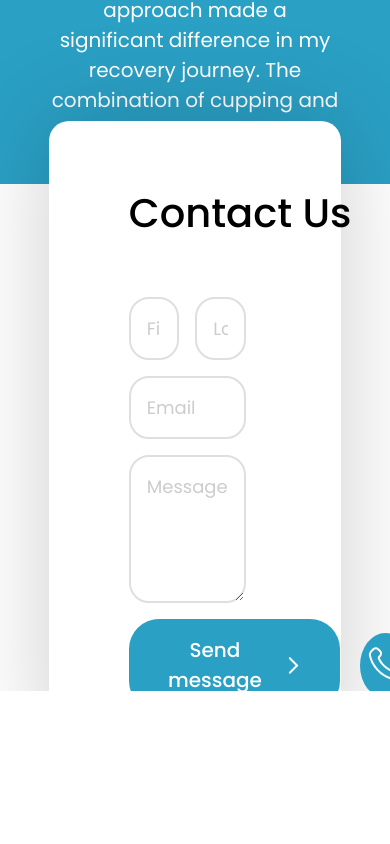
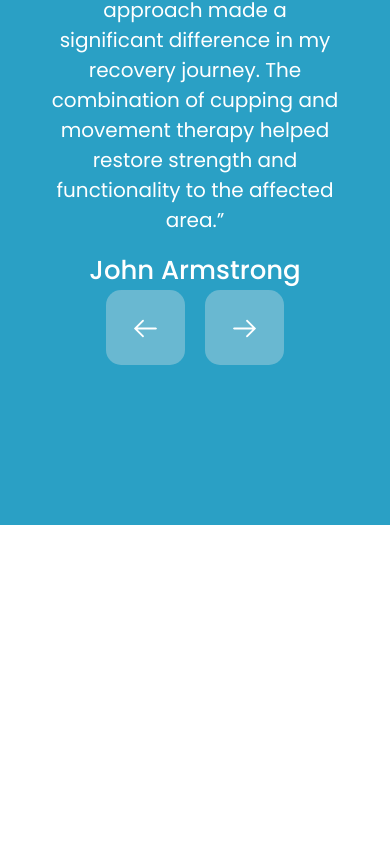
Before and after one commit to ayazb7/salam-health, a React (Create React App) app in the folder salam-health/: page /home in a window 390 px wide. Shown: the part 1780-2624 px from the top of the page. Before the commit the page ends 2471 px from the top, so only its background shows below. Built offline with nearby package versions, Linux system fonts and the light colour scheme.

Commit message:
mobile landing page

```diff
--- a/salam-health/src/App.css
+++ b/salam-health/src/App.css
@@ -444,7 +444,6 @@
 
 .rectangle-fw {
   width: 100vw;
-  height: 40vh;
   padding-top: 2rem;
   padding-bottom: 10rem;
   display: flex;
@@ -872,16 +871,6 @@
   cursor: pointer;
 }
 
-
-
-@media screen and (max-width: 1920px) {
-  .home-description {
-    padding-top: 3.5rem;
-  }
-
-}
-
-
 .card-img{
   width: 100%;
   height: 300px;
@@ -1016,7 +1005,7 @@
 }
 
 .treatment-card img {
-  height: auto;
+  height: 100%;
   width: 100%;
   border-radius: 15px 15px 0px 0px;
 }
@@ -1236,3 +1225,51 @@
   margin-bottom: 20px;
 
 }
+
+
+
+@media screen and (max-width: 1920px) {
+  .home-description {
+    padding-top: 3.5rem;
+  }
+
+}
+
+@media screen and (max-width: 900px) {
+  .input-padding {
+    padding: 0.5rem 1rem;
+  }
+
+  .contact-card {
+    border-radius: 0; /* Remove curved borders for mobile */
+    flex-direction: column; /* Stack elements vertically */
+    align-items: stretch; /* Stretch items to full width */
+    justify-content: start;
+    width: 100%; /* Adjust width to full viewport width */
+    padding: 0rem; /* Adjust padding as needed */
+    position: static; /* Adjust position if necessary */
+    box-shadow: none;
+  }
+
+  .contact-card h4 {
+    font-size: 30px;
+    margin-bottom: 1rem;
+  }
+
+  .contact-image {
+    display: none;
+  }
+
+  .inputs-container, .horizontal-input {
+    width: 100%; /* Full width for input containers */
+    max-width: none; /* Remove max-width constraints */
+  }
+
+  .styled-input, .large-input {
+    /* Adjust input sizes if needed */
+  }
+
+  .send-message {
+    width: auto
+  }
+}
--- a/salam-health/src/App.js
+++ b/salam-health/src/App.js
@@ -53,8 +53,8 @@
         <Routes>
             <Route path="/" element={<LandingPage />} />
             <Route path="/home" element={<Home />} />
-            <Route path="/about" element={<About />} />
-            <Route path="/contact" element={<Contact />} />
+            {/* <Route path="/about" element={<About />} /> */}
+            {/* <Route path="/contact" element={<Contact />} /> */}
             <Route path="/book" element={<Book />} />
             <Route path="/cupping-therapy" element={<CuppingTherapy />} />
           </Routes>
--- a/salam-health/src/components/Book.js
+++ b/salam-health/src/components/Book.js
@@ -4,6 +4,7 @@
 import BookingCard from './BookingCard'
 import FAQ from './FAQ.js';
 import CuppingTherapy from '../images/cupping-therapy.png';
+import ActiveCupping from '../images/active_cupping.png';
 
 function Book() {
     const [startAnimation, setStartAnimation] = useState(false);
--- a/salam-health/src/components/ContactCard.js
+++ b/salam-health/src/components/ContactCard.js
@@ -51,6 +51,7 @@
           <div className='horizontal-input'>
             <input
               type="text"
+              autoComplete="given-name"
               placeholder="First Name"
               className="styled-input"
               name="firstName"
@@ -60,6 +61,7 @@
             />
             <input
               type="text"
+              autoComplete="family-name"
               placeholder="Last Name"
               className="styled-input"
               name="lastName"
@@ -71,6 +73,7 @@
           <div className='horizontal-input'>
             <input
               type="email"
+              autoComplete="email"
               placeholder="Email"
               className="styled-input"
               name = 'email'
--- a/salam-health/src/components/LandingPage.js
+++ b/salam-health/src/components/LandingPage.js
@@ -45,7 +45,7 @@
         </div>
 
         <div className='centered-container-no-height hidden'>
-            <ContactCard style={{ position: 'relative' }} />
+            <ContactCard style={{ position: 'relative', marginBottom: '2rem' }} />
         </div>
     </div>
   );
```
Also changed, not shown: 1 other file (tests, documents, lock files or other folders).
